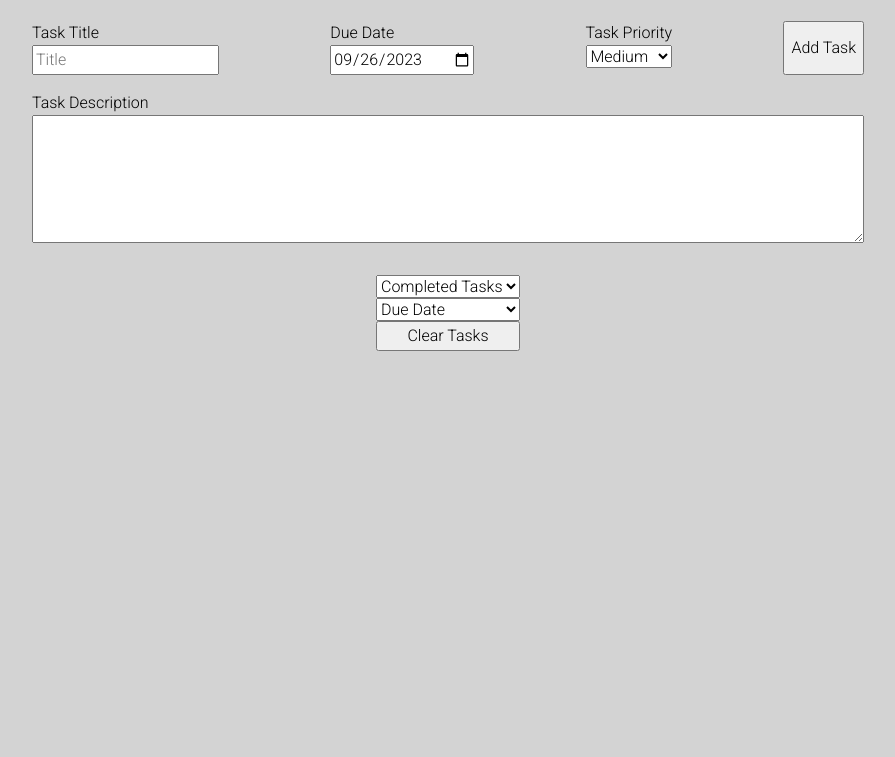
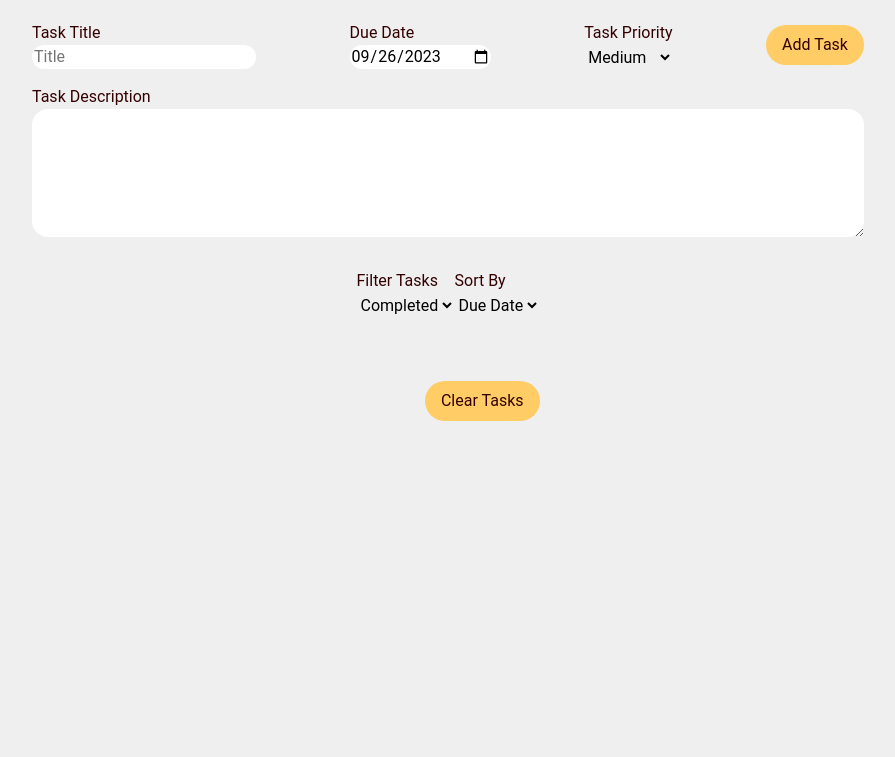
Before and after one commit to meckgale/toDoList, a website built with webpack: page src/template.html in a window 1280 px wide. Shown: the part 75-832 px from the top of the page, without its empty margins (208-1103 px from the left). Built offline with nearby package versions, Linux system fonts and the light colour scheme.

Commit message:
basic styling added

```diff
--- a/src/DOM.js
+++ b/src/DOM.js
@@ -8,6 +8,10 @@ todoAppContainer.id = 'todoAppContainer'
 //Create a list container
 const listContainer = document.createElement('div')
 listContainer.id = 'listContainer'
+
+//Create a filter container
+const filterContainer = document.createElement('div')
+filterContainer.id = 'filterContainer'
 
 // Create a heading for the app
 const heading = document.createElement('h1')
@@ -95,23 +99,10 @@ const addTaskBtn = document.createElement('button')
 addTaskBtn.id = 'addTaskBtn'
 addTaskBtn.textContent = 'Add Task'
 
-//Create a select element to filter task status
-// const filteredTasks = document.createElement('select')
-// filteredTasks.id = 'filterSelect'
-// const filterTypes = ["All Tasks", "Completed Tasks", "Active Tasks"]
-// filterTypes.forEach((filterItem, index) => {
-//   const type = document.createElement("option");
-//   const typeId = `filterType_${index}`
-//   console.log(`filterType_${index}`)
-//   type.value = filterItem
-//   type.textContent = filterItem
-//   type.id = typeId
-//   if (filterItem === "All Tasks") {
-//     type.selected = true
-//   }
-//   filteredTasks.appendChild(type)
-// })
-// listContainer.appendChild(filteredTasks)
+//Create label for select element
+const selectLabel = document.createElement('label')
+selectLabel.textContent = 'Filter Tasks'
+selectLabel.setAttribute('for', 'selectLabel')
 
 // Create the select element
 const select = document.createElement('select');
@@ -120,15 +111,15 @@ select.setAttribute('id', 'taskFilter'); // Set an ID for the select element
 // Create the options and add them to the select element
 const option1 = document.createElement('option');
 option1.value = 'completed';
-option1.textContent = 'Completed Tasks';
+option1.textContent = 'Completed';
 
 const option2 = document.createElement('option');
 option2.value = 'active';
-option2.textContent = 'Active Tasks';
+option2.textContent = 'Active';
 
 const option3 = document.createElement('option');
 option3.value = 'all';
-option3.textContent = 'All Tasks';
+option3.textContent = 'All';
 
 // Append the options to the select element
 select.appendChild(option1);
@@ -136,12 +127,21 @@ select.appendChild(option2);
 select.appendChild(option3);
 
 // Append the select element to an existing element in the DOM
-listContainer.appendChild(select);
+const selectContainer = document.createElement('div')
+selectContainer.id = 'selectContainer'
+selectContainer.appendChild(selectLabel)
+selectContainer.appendChild(select)
+filterContainer.appendChild(selectContainer)
 
+//Label for select sort element
+const sortLabel = document.createElement('label')
+sortLabel.textContent = 'Sort By'
+sortLabel.setAttribute('for', 'sortLabel')
 
 //Create a select element to sort task list
 const sort = document.createElement('select')
 sort.id = 'sort'
+sort.textContent = 'Sort By'
 const sortOptions = ["Due Date", "Priority"]
 sortOptions.forEach((sortItem, index) => {
   const option = document.createElement("option");
@@ -154,7 +154,11 @@ sortOptions.forEach((sortItem, index) => {
   }
   sort.appendChild(option)
 })
-listContainer.appendChild(sort)
+const sortContainer = document.createElement('div')
+sortContainer.id = 'sortContainer'
+sortContainer.appendChild(sortLabel)
+sortContainer.appendChild(sort)
+filterContainer.appendChild(sortContainer)
 
 //Create a button to delete task storage
 const deleteStorageBtn = document.createElement('button')
@@ -173,6 +177,7 @@ inputHeader.appendChild(addTaskBtn)
 todoAppContainer.appendChild(inputHeader)
 descriptionSection.appendChild(taskDescription)
 todoAppContainer.appendChild(descriptionSection)
+listContainer.appendChild(filterContainer)
 listContainer.appendChild(taskList)
 listContainer.appendChild(deleteStorageBtn)
 
--- a/src/styles/main.css
+++ b/src/styles/main.css
@@ -1,3 +1,9 @@
+:root{
+    --lightgray: #EFEFEF;
+    --blackish: #330000;
+    --orange: #FFCC66;
+}
+
 @import url('https://fonts.googleapis.com/css2?family=Great+Vibes&family=Roboto:wght@300&display=swap');
 
 
@@ -7,7 +13,8 @@ body {
     align-items: center;
     font-size: 16px;
     font-family: 'Roboto', sans-serif;
-    background-color: lightgray;
+    background-color: var(--lightgray);
+    color: var(--blackish);
     width: 100%;
     margin: 1rem;
     gap: 2rem;
@@ -19,6 +26,12 @@ body {
     box-sizing: border-box;
     width: 65%;
     gap: 1rem;
+}
+
+input, textarea, select {
+    border-style: none;
+    border-radius: 1rem;
+    height: 1.5rem;
 }
 
 #inputHeader{
@@ -43,9 +56,26 @@ body {
 #listContainer{
     display: flex;
     flex-direction: column;
+    gap: 2rem;
 }
 
 #taskList{
+    display: flex;
+    flex-direction: column;
+    gap: 2rem;
+}
+
+
+#deleteStorage{
+    align-self: flex-end;
+}
+
+#filterContainer{
+    display: flex;
+    justify-content: space-between;
+}
+
+#selectContainer, #sortContainer {
     display: flex;
     flex-direction: column;
 }
@@ -54,14 +84,16 @@ body {
     display: flex;
     flex-direction: column;
     gap: 1rem;
-    border: solid;
     margin: 1rem;
     padding: 1rem;
+    background-color: #afb3c5;
+    border-radius: 1rem;
 }
 
 .topContainer{
     display: flex;
     justify-content: space-between;
+    gap: 1rem;
 }
 
 .bottomContainer{
@@ -83,3 +115,19 @@ body {
     text-transform: uppercase;
     font-weight: bolder;
 }
+
+button {
+    align-self: center;
+    background-color: var(--orange);
+    border: none;
+    color: var(--blackish);
+    text-align: center;
+    text-decoration: none;
+    padding: 0.5rem 1rem 0.5rem 1rem;
+    border-radius: 2rem;
+}
+
+button:hover {
+    transition: transform 100ms;
+    transform: scale(1.1);
+}
--- a/src/toDoList.js
+++ b/src/toDoList.js
@@ -37,8 +37,8 @@ export function initTodoApp() {
     });
 
     //Add event listener for filter task list
-    const filteredTasks = document.getElementById('taskFilter')
-    filteredTasks.addEventListener('change', handleFilterChange)
+    const filterSelect = document.getElementById('taskFilter')
+    filterSelect.addEventListener('change', handleFilterChange)
 
     //Delete tasks storage
     const deleteStorageButton = document.getElementById('deleteStorage')
```
